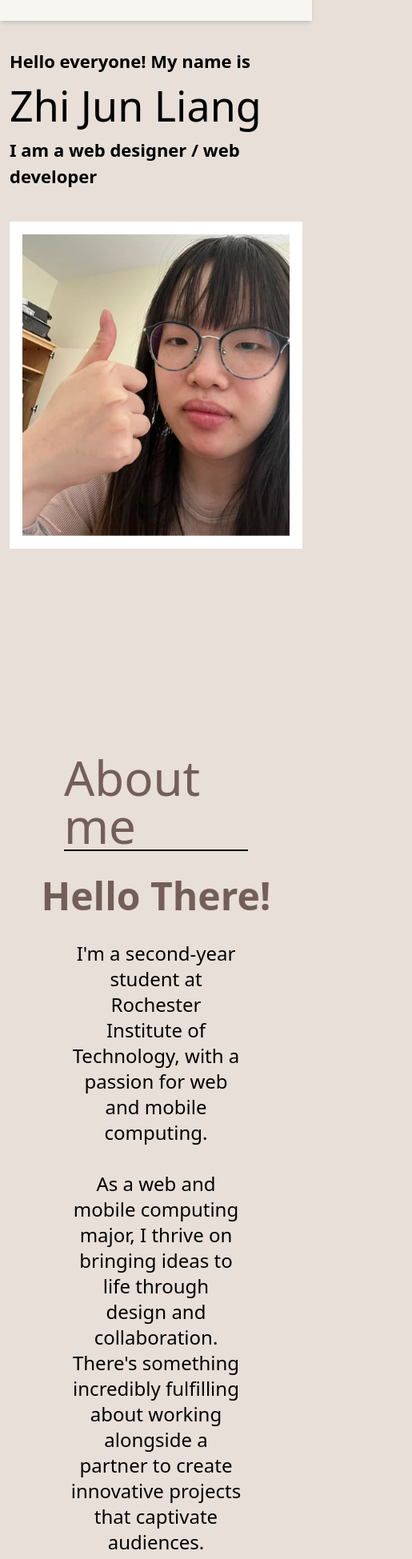
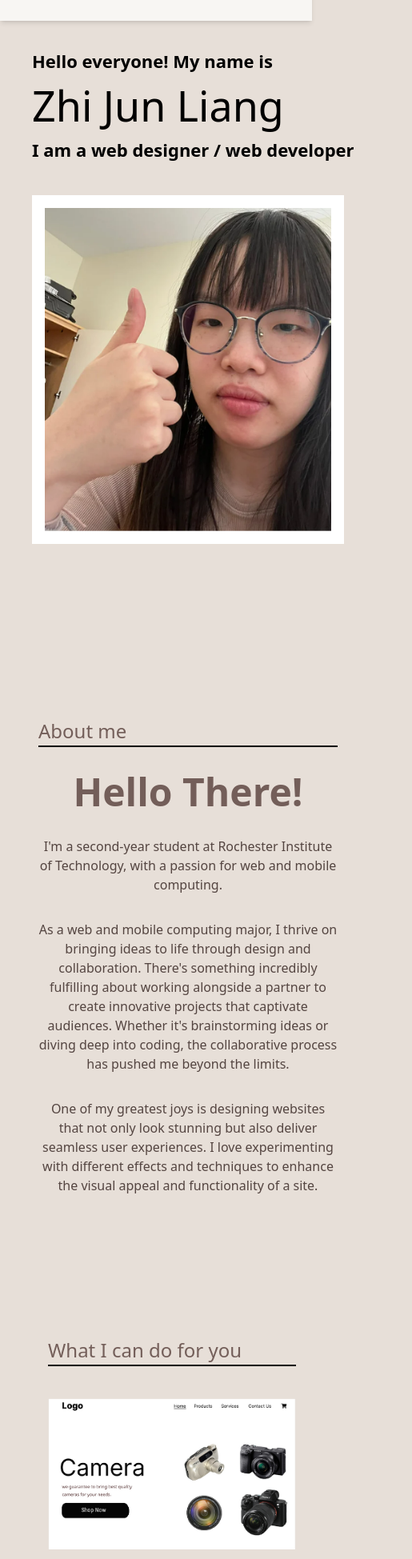
Before and after one commit to Liangzhijun123/portfolio, a React (Vite) app: page / in a window 390 px wide. Shown: the part 44-1993 px from the top of the page at 80% size, 515 px wide, since content can reach past the window. Built offline with nearby package versions, Linux system fonts and the light colour scheme.

Commit message:
updated responsive

```diff
--- a/src/component/about_me.tsx
+++ b/src/component/about_me.tsx
@@ -1,9 +1,9 @@
 function about_me() {
   return (
     <>
-      <div className="p-12" id="about_me">
-        <div className="w-full px-8">
-          <h1 className="font-tt-backwards text-6xl font-medium text-[#735E59]">
+      <div className="md:p-12 p-2 w-full ml-10" id="about_me">
+        <div className="w-full md:px-8 px-0">
+          <h1 className="font-tt-backwards md:text-6xl font-medium text-[#735E59] text-[24px]">
             About me
           </h1>
           <div className="bg-black h-0.5 w-full"></div>
@@ -13,13 +13,13 @@ function about_me() {
             Hello There!
           </h1>
         </div>
-        <div className="flex flex-col items-center justify-center  gap-8 md:px-40 lg:px-80 px-10 text-2xl font-extralight text-center w-full">
-          <p className="font-tt-commons-pro ">
+        <div className="flex flex-col items-center justify-center  gap-8 md:px-20 md:text-[34px] font-extralight text-center w-full">
+          <p className="font-tt-commons-pro text-[#544541]">
             I'm a second-year student at Rochester Institute of Technology, with
             a passion for web and mobile computing.{" "}
           </p>
 
-          <p className="font-tt-commons-pro ">
+          <p className="font-tt-commons-pro text-[#544541]">
             As a web and mobile computing major, I thrive on bringing ideas to
             life through design and collaboration. There's something incredibly
             fulfilling about working alongside a partner to create innovative
@@ -28,7 +28,7 @@ function about_me() {
             beyond the limits.{" "}
           </p>
 
-          <p className="font-tt-commons-pro ">
+          <p className="font-tt-commons-pro text-[#544541] ">
             One of my greatest joys is designing websites that not only look
             stunning but also deliver seamless user experiences. I love
             experimenting with different effects and techniques to enhance the
--- a/src/component/contact.tsx
+++ b/src/component/contact.tsx
@@ -3,18 +3,19 @@ import facebook from "../images/fb.png";
 import twitter from "../images/twitter.png";
 import github from "../images/github.png";
 import linkedin from "../images/linkein.png";
+import '../index.css';
 
 function contact_me() {
   return (
     <>
-      <div className="mt-40 p-8" id="contact_me">
-        <div className="w-full px-8">
-          <h1 className="font-tt-backwards text-6xl font-medium text-[#735E59]">
+      <div className="mt-40  flex flex-col items-center ml-10" id="contact_me">
+        <div className="w-full ">
+          <h1 className="font-tt-backwards md:text-6xl font-medium text-[#735E59] text-[24px] text-nowrap">
             I'd love to work with you. Contact me now.
           </h1>
           <div className="bg-black h-0.5 w-full"></div>
         </div>
-        <div className="grid grid-cols-2 lg:px-60 md:px-30 mt-16 gap-10">
+        <div className="grid md:grid-cols-2 grid-cols-1   mt-16 md:gap-[340px] gap-5">
           <div>
             <img src={conn} width={400} height={200}></img>
           </div>
--- a/src/component/title.tsx
+++ b/src/component/title.tsx
@@ -5,26 +5,26 @@ import img1 from "../images/myimage.png";
 function Title() {
   return (
     <>
-      <div className="grid md:grid-cols-2 grid-cols-1 gap-10 md:mt-36 mt-10 mb-52 w-full px-3"  id="title">
+      <div className="grid md:grid-cols-2 grid-cols-1 gap-10 md:mt-36 mt-10 mb-52 w-full ml-10"  id="title">
         <div className="flex flex-col md:justify-center md:items-center text-left">
           <div className=" ">
-            <p className="font-bold text-[22px] font-tt-commons-pro ">
+            <p className="font-bold text-[22px] font-tt-commons-pro text-nowrap">
               Hello everyone! My name is
             </p>
             <Bounce>
-              <h1 className="font-agrandir md:font-bold md:text-[72px] text-[52px] text-nowrap ">
+              <p className="font-agrandir md:font-semibold md:text-[82px] text-[52px] text-nowrap ">
                 Zhi Jun Liang
-              </h1>
+              </p>
             </Bounce>
 
-            <p className="font-bold text-[22px] font-tt-commons-pro">
+            <p className="font-bold text-[22px] font-tt-commons-pro text-nowrap" >
               I am a web designer / web developer
             </p>
 
           </div>
           {/* <VisitorCounter /> */}
         </div>
-        <div className="flex justify-center items-center">
+        <div className="flex justify-center items-center ">
           <div className="bg-white p-4">
             <img src={img1} alt="myimage" height={200} width={500} />
           </div>
--- a/src/component/what_I_can_do.tsx
+++ b/src/component/what_I_can_do.tsx
@@ -59,38 +59,26 @@ function can_do() {
   ];
   return (
     <>
-      <div className="mt-40 p-8">
-        <div className="w-full px-8">
-          <h1 className="font-tt-backwards text-6xl font-medium text-[#735E59]">
+    <div className="mt-40 p-2 flex flex-col items-center ml-10 px-5">
+      <div className="w-full">
+        <h1 className="font-tt-backwards md:text-6xl font-medium text-[#735E59] text-[24px]">
           What I can do for you
         </h1>
-          <div className="bg-black h-0.5 "></div>
+        <div className="bg-black h-0.5"></div>
       </div>
 
-        <div className="grid md:grid-cols-3 grid-cols-1 md:gap-10 gap-5 justify-evenly mt-10">
+      <div className="grid grid-cols-1 md:grid-cols-3 md:gap-5 gap-10 justify-center mt-10 ">
         {items.map((item, index) => (
-            <div key={index}>
+          <div key={index} className="">
             <a href={item.link} target="_blank" rel="noopener noreferrer">
-                <img
-                  src={item.img}
-                  alt={item.project_title}
-                  style={{
-                    width: "100%",
-                    height: "350px",
-                    objectFit: "cover",
-                    borderBottom: "6px solid black",
-                  }}
-                />
+              <img src={item.img} alt={item.project_title} className="w-full" />
             </a>
 
-              <div className="grid grid-cols-2 ">
+            <div className="grid grid-cols-2 mt-2">
               <div className="font-tt-commons-pro font-bold text-[#544541]">
                 {item.title}{" "}
               </div>
-                <div className="font-tt-commons-pro ">
-                  {" "}
-                  {item.project_title}
-                </div>
+              <div className="font-tt-commons-pro"> {item.project_title}</div>
               <div className="font-tt-commons-pro font-bold text-[#544541]">
                 {item.year_title}{" "}
               </div>
--- a/src/index.css
+++ b/src/index.css
@@ -37,3 +37,13 @@ html {
   src: url("path/to/font/CanvaSans-Bold.ttf") format("truetype");
   font-weight: bold;
 }
+
+
+
+@font-face {
+  font-family: 'tt-backwards';
+  src: url('../fonts/font-tt-backwards.ttf') format('truetype'),
+       url('../fonts/font-tt-backwards.ttf') format('truetype');
+  font-weight: normal;
+  font-style: normal;
+}
```
Lines whose indentation alone changed are shown as unchanged.
